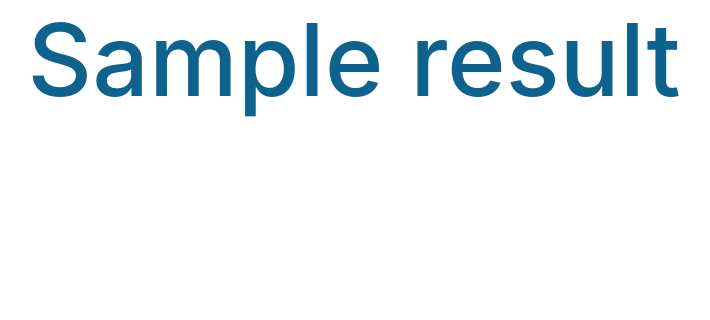
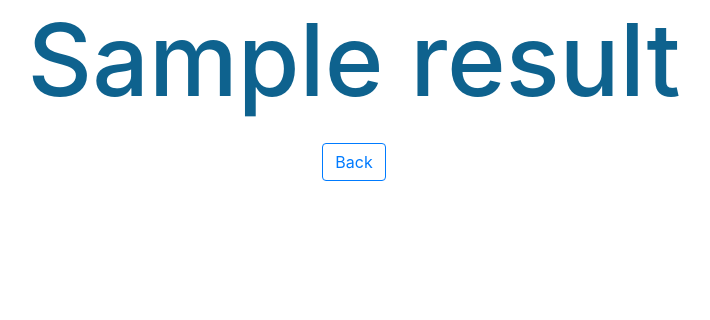
Before and after one commit to danlove99/Sort-Bench, a Flask app: template templates/results.html in a window 1280 px wide. Shown: the part 326-646 px from the top of the page, without its empty margins (286-996 px from the left). Run offline with Flask 2, Linux system fonts and the light colour scheme; the template is opened without the code that fills it: most values are stand-ins (such as "Sample title", 1, 10 or a date in 2020); some libraries are stand-ins or nearby versions.

Commit message:
Added back button

```diff
--- a/templates/results.html
+++ b/templates/results.html
@@ -18,7 +18,7 @@
   <h1 style="color: #0E628E;">Results are:</h1>
   <h1 style="color: #0E628E; font-size: 100px;">{{ result }}</h1>
 
-<!--<input name="back_button" type="submit" class="btn btn-outline-primary  btn-large" value="Back" style="margin:15px;">-->
+  <input name="back_button" type="submit" class="btn btn-outline-primary  btn-large" value="Back" style="margin:15px;">
 
 </div>
 
```
